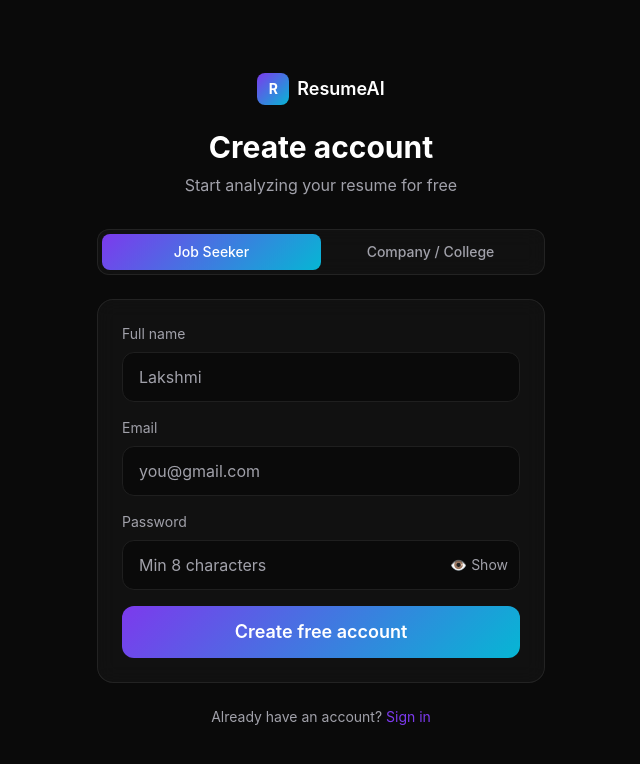
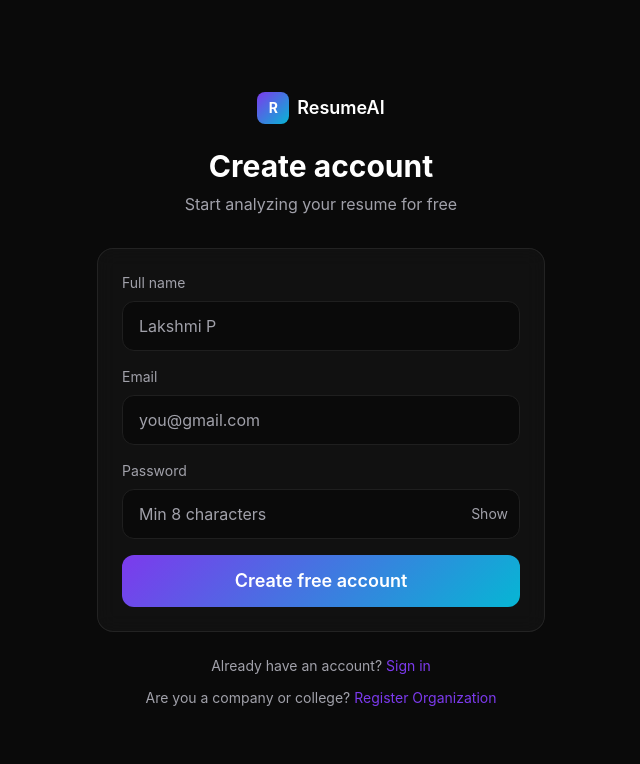
Before and after one commit to Lakshmi-P2/resumeai, a React (Vite) app in the folder frontend/: page /register in a window 1280 px wide. Shown: the top 764 px of the page, without its empty margins (319-959 px from the left). Built offline with nearby package versions, Linux system fonts and the light colour scheme.

Commit message:
Remove company tab from register page

```diff
--- a/frontend/src/pages/Register.jsx
+++ b/frontend/src/pages/Register.jsx
@@ -4,7 +4,6 @@ import { register } from '../api'
 import { useAuth } from '../context/AuthContext'
 
 export default function Register() {
-  const [tab, setTab] = useState('jobseeker')
   const [loading, setLoading] = useState(false)
   const [error, setError] = useState('')
   const [showPassword, setShowPassword] = useState(false)
@@ -12,9 +11,6 @@ export default function Register() {
     name: '',
     email: '',
     password: '',
-    org_name: '',
-    org_type: 'company',
-    website: ''
   })
   const { loginUser } = useAuth()
 
@@ -27,24 +23,12 @@ export default function Register() {
     setError('')
     setLoading(true)
     try {
-      const data = tab === 'jobseeker'
-        ? {
+      const res = await register({
         name: form.name,
         email: form.email,
         password: form.password,
         role: 'jobseeker'
-          }
-        : {
-            name: form.name,
-            email: form.email,
-            password: form.password,
-            role: 'company',
-            org_name: form.org_name,
-            org_type: form.org_type,
-            website: form.website
-          }
-
-      const res = await register(data)
+      })
       loginUser(res.data.token, res.data.user)
       window.location.href = '/dashboard'
     } catch (err) {
@@ -70,30 +54,12 @@ export default function Register() {
           <p className="text-dark-text">Start analyzing your resume for free</p>
         </div>
 
-        {/* Tabs */}
-        <div className="glass rounded-xl p-1 flex mb-6">
-          <button
-            onClick={() => setTab('jobseeker')}
-            className={`flex-1 py-2 rounded-lg text-sm font-medium transition-colors ${tab === 'jobseeker' ? 'gradient-btn text-white' : 'text-dark-text'}`}
-          >
-            Job Seeker
-          </button>
-          <button
-            onClick={() => setTab('company')}
-            className={`flex-1 py-2 rounded-lg text-sm font-medium transition-colors ${tab === 'company' ? 'gradient-btn text-white' : 'text-dark-text'}`}
-          >
-            Company / College
-          </button>
-        </div>
-
-        {/* Error */}
         {error && (
           <div className="bg-red-500/10 border border-red-500/20 text-red-400 px-4 py-3 rounded-xl mb-4 text-sm">
             {error}
           </div>
         )}
 
-        {/* Form */}
         <form onSubmit={handleRegister} className="glass rounded-2xl p-6 space-y-4">
 
           <div>
@@ -102,7 +68,7 @@ export default function Register() {
               name="name"
               value={form.name}
               onChange={handleChange}
-              placeholder="Lakshmi"
+              placeholder="Lakshmi P"
               required
               className="w-full bg-dark border border-dark-border rounded-xl px-4 py-3 text-white placeholder-dark-text focus:outline-none focus:border-primary transition-colors"
             />
@@ -137,64 +103,35 @@ export default function Register() {
               <button
                 type="button"
                 onClick={() => setShowPassword(!showPassword)}
-                className="absolute right-3 top-1/2 -translate-y-1/2 text-dark-text hover:text-white transition-colors text-sm"
+                className="absolute right-3 top-1/2 -translate-y-1/2 text-dark-text hover:text-white text-sm"
               >
-                {showPassword ? '🙈 Hide' : '👁️ Show'}
+                {showPassword ? 'Hide' : 'Show'}
               </button>
             </div>
           </div>
-
-          {tab === 'company' && (
-            <>
-              <div>
-                <label className="text-dark-text text-sm mb-2 block">Organization name</label>
-                <input
-                  name="org_name"
-                  value={form.org_name}
-                  onChange={handleChange}
-                  placeholder="Acme Corp"
-                  className="w-full bg-dark border border-dark-border rounded-xl px-4 py-3 text-white placeholder-dark-text focus:outline-none focus:border-primary transition-colors"
-                />
-              </div>
-              <div>
-                <label className="text-dark-text text-sm mb-2 block">Type</label>
-                <select
-                  name="org_type"
-                  value={form.org_type}
-                  onChange={handleChange}
-                  className="w-full bg-dark border border-dark-border rounded-xl px-4 py-3 text-white focus:outline-none focus:border-primary"
-                >
-                  <option value="company">Company</option>
-                  <option value="college">College</option>
-                </select>
-              </div>
-              <div>
-                <label className="text-dark-text text-sm mb-2 block">Website</label>
-                <input
-                  name="website"
-                  value={form.website}
-                  onChange={handleChange}
-                  placeholder="https://company.com"
-                  className="w-full bg-dark border border-dark-border rounded-xl px-4 py-3 text-white placeholder-dark-text focus:outline-none focus:border-primary transition-colors"
-                />
-              </div>
-            </>
-          )}
 
           <button
             type="submit"
             disabled={loading}
             className="w-full gradient-btn text-white py-3 rounded-xl font-semibold text-lg disabled:opacity-50"
           >
-            {loading ? 'Creating account...' : tab === 'jobseeker' ? 'Create free account' : 'Submit for approval'}
+            {loading ? 'Creating account...' : 'Create free account'}
           </button>
 
         </form>
 
-        <p className="text-center text-dark-text mt-6 text-sm">
+        <div className="mt-6 space-y-3">
+          <p className="text-center text-dark-text text-sm">
             Already have an account?{' '}
             <Link to="/login" className="text-primary hover:underline">Sign in</Link>
           </p>
+          <p className="text-center text-dark-text text-sm">
+            Are you a company or college?{' '}
+            <Link to="/register-company" className="text-primary hover:underline">
+              Register Organization
+            </Link>
+          </p>
+        </div>
 
       </div>
     </div>
```
Lines whose indentation alone changed are shown as unchanged.
